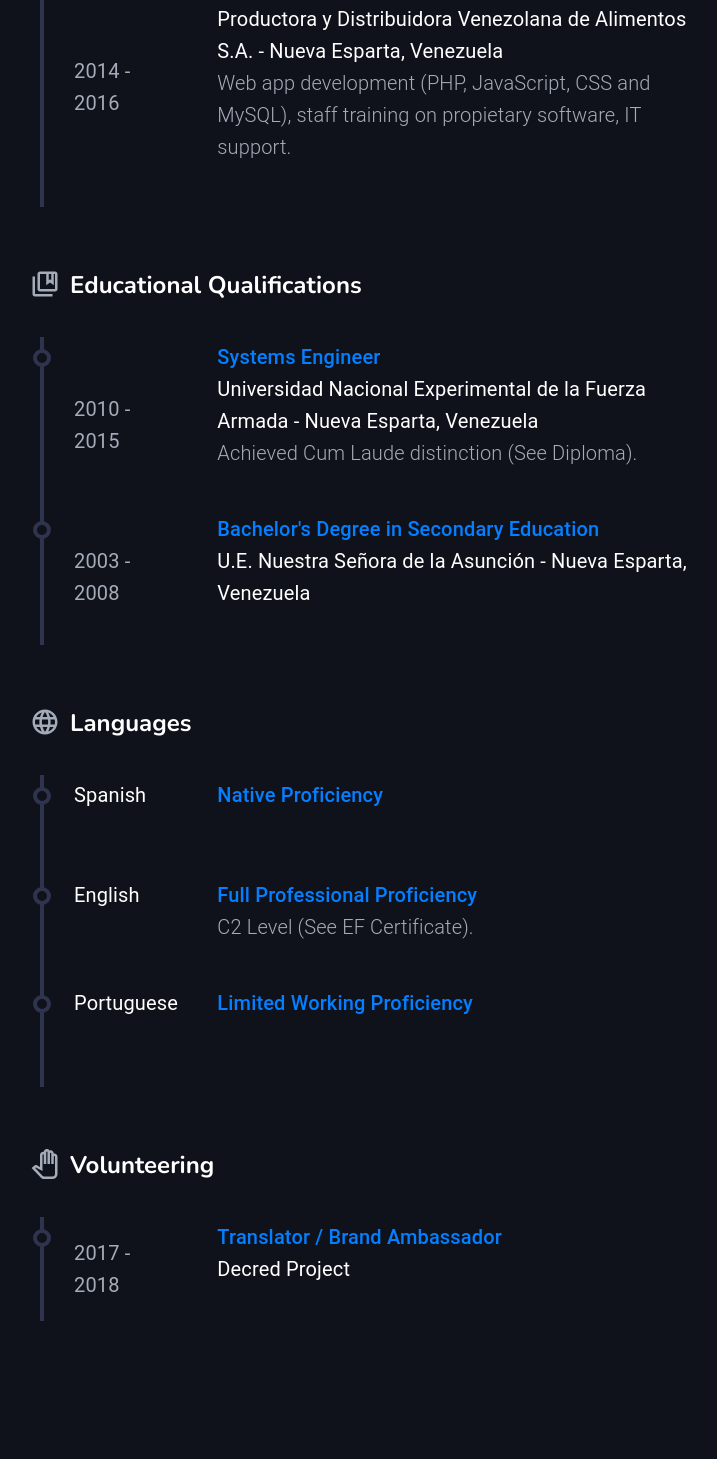
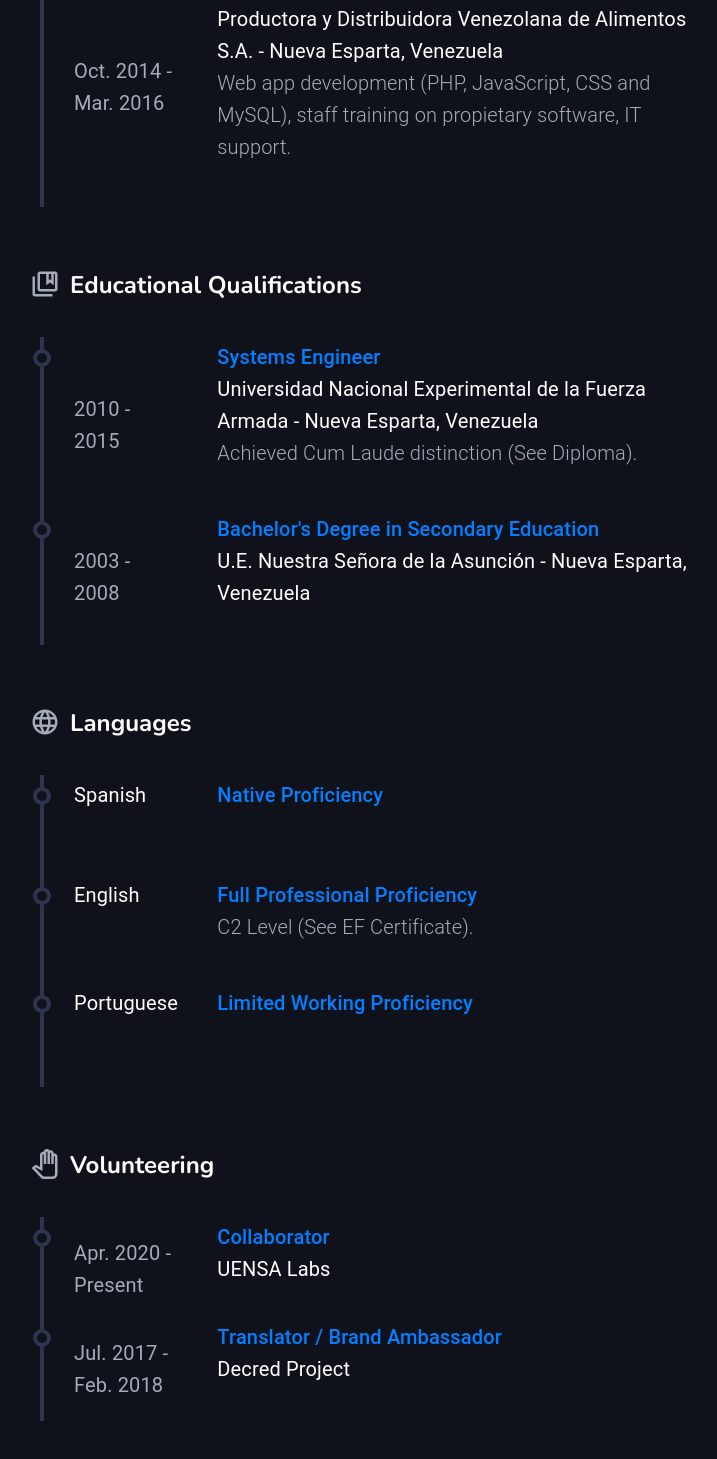
Before and after one commit to roberthdg/Portfolio-NextJS, a Next.js app: page /about in a window 1280 px wide. Shown: the part 1618-3077 px from the top of the page, without its empty margins (312-1029 px from the left). Before the commit the page ends 3027 px from the top, so only its background shows below. Built offline with nearby package versions, Linux system fonts and the light colour scheme.

Commit message:
Updated portfolio and resume information

```diff
--- a/components/content/Contact.js
+++ b/components/content/Contact.js
@@ -24,7 +24,7 @@ const Content = () => {
               </Grid>
               <Grid item xs={7} >
                 <Typography variant='h6' style={{color:'white'}}>Phone</Typography>
-                <Typography>
+                <Typography style={{userSelect:"text"}}>
                   +58 424 832 12 69 <br/>
                 </Typography>
               </Grid>
@@ -42,8 +42,8 @@ const Content = () => {
               </Grid>
               <Grid item xs={7} >
                 <Typography variant='h6' style={{color:'white'}}>Email</Typography>
-                <Typography>
-                  roberthdgg@gmail.com  <br/>
+                <Typography style={{userSelect:"text"}}>
+                  roberthdgg@gmail.com <br/>
                 </Typography>
               </Grid>
             </Grid>
--- a/components/content/Resume.js
+++ b/components/content/Resume.js
@@ -11,10 +11,10 @@ const subtitleStyle = {fontWeight:'700', fontFamily: "'Nunito', sans-serif", mar
 const iconStyle = {color: 'rgb(164,172,185)', fontSize: '30', position:'absolute', marginLeft: '-10px'}
 
 const workExperience = [
-  {year: '2019 - 2020', title: 'Full-Stack Developer', name: 'Fletes Ya! - Santiago Province, Chile (Remote)', description: 'Web development (JavaScript, CSS3/Bootstrap), database design (MySQL), REST API (Node.js) and mobile (Kotlin) development.'},
-  {year: '2017 - 2019', title: 'Full-Stack Developer', name: 'Global Solution Outsourcing Group - Quito, Ecuador (Remote)', description: 'Web development (Python/Django, JavaScript, CSS3/Bootstrap), hosting configuration and database management (PostgreSQL).'},
-  {year: '2016 - 2017', title: 'IT Regional Coordinator', name: 'Productora y Distribuidora Venezolana de Alimentos S.A. - Nueva Esparta, Venezuela', description: 'Network installation, server configuration (Ubuntu server), database management, systems testing and supervision.'},
-  {year: '2014 - 2016', title: 'IT Analyst', name: 'Productora y Distribuidora Venezolana de Alimentos S.A. - Nueva Esparta, Venezuela', description: 'Web app development (PHP, JavaScript, CSS and MySQL), staff training on propietary software, IT support.'}
+  {year: 'Feb. 2019 - Mar. 2020', title: 'Full-Stack Developer', name: 'Fletes Ya! - Santiago Province, Chile (Remote)', description: 'Web development (JavaScript, CSS3/Bootstrap), database design (MySQL), REST API (Node.js) and mobile (Kotlin) development.'},
+  {year: 'Jul. 2017 - Feb. 2019', title: 'Full-Stack Developer', name: 'Global Solution Outsourcing Group - Quito, Ecuador (Remote)', description: 'Web development (Python/Django, JavaScript, CSS3/Bootstrap), hosting configuration and database management (PostgreSQL).'},
+  {year: 'Mar. 2016 - Apr. 2017', title: 'IT Regional Coordinator', name: 'Productora y Distribuidora Venezolana de Alimentos S.A. - Nueva Esparta, Venezuela', description: 'Network installation, server configuration (Ubuntu server), database management, systems testing and supervision.'},
+  {year: 'Oct. 2014 - Mar. 2016', title: 'IT Analyst', name: 'Productora y Distribuidora Venezolana de Alimentos S.A. - Nueva Esparta, Venezuela', description: 'Web app development (PHP, JavaScript, CSS and MySQL), staff training on propietary software, IT support.'}
 
 ];
 
@@ -28,6 +28,22 @@ const languages = [
   {language: 'English', description: 'Full Professional Proficiency'},
   {language: 'Portuguese', description: 'Limited Working Proficiency'},
 ]
+
+const volunteering = [
+  {
+    year:'Apr. 2020 - Present',
+    organization: 'UENSA Labs',
+    link:'https://github.com/UENSA-Labs',
+    position:'Collaborator'
+  },
+  {
+    year:'Jul. 2017 - Feb. 2018',
+    organization: 'Decred Project',
+    link:'https://decred.org/es/',
+    position:'Translator / Brand Ambassador'
+  }
+]
+
 
 const Content = () => {
   return(
@@ -112,23 +128,25 @@ const Content = () => {
       <PanToolOutlinedIcon style={iconStyle} />
       <Typography variant='h5' style={subtitleStyle}>Volunteering</Typography>
       <div className='wrapper'>
+        {volunteering.map((item,i) => (
           <Grid container spacing={1}>
             <Grid container item xs={11} lg={2}>
               <div className='summary' />
               <div className='year'>
-              <Typography variant='h6' style={{fontWeight: '400'}}> 2017 - 2018 </Typography>
+                <Typography variant='h6' style={{fontWeight: '400'}}> {item.year} </Typography>
               </div>
             </Grid>
             <Grid container item xs={11} lg={7} style={{marginLeft:'30px'}}>
               <Typography variant='h6' style={{color:'rgb(3,127,255)'}}>
-              Translator / Brand Ambassador
+                {item.position}
                 <Typography variant='h6' style={{color:'white', fontWeight: '400'}}>
-                <a href='https://decred.org/es/' target='_blank' style={{textDecoration:'none', cursor:'pointer', color:'white'}}>Decred Project</a>
+                  <a href={item.link} target='_blank' style={{textDecoration:'none', cursor:'pointer', color:'white'}}>{item.organization}</a>
                 </Typography>
                 <br />
               </Typography>
             </Grid>
           </Grid>
+        ))}
       </div>
 
     <style jsx>{`
--- a/components/layout/Layout.js
+++ b/components/layout/Layout.js
@@ -63,6 +63,7 @@ function Layout(props) {
     <style jsx>{`
       :global(body){
         background-color: rgb(16,18,27);
+        user-select: none;
       }
       main {
         color: white;
```
Also changed, not shown: components/content/Portfolio.js (+23 -11 lines), public/yachana-laptop.jpg (added), public/yachana-phone.jpg (added). Lines whose indentation alone changed are shown as unchanged.
